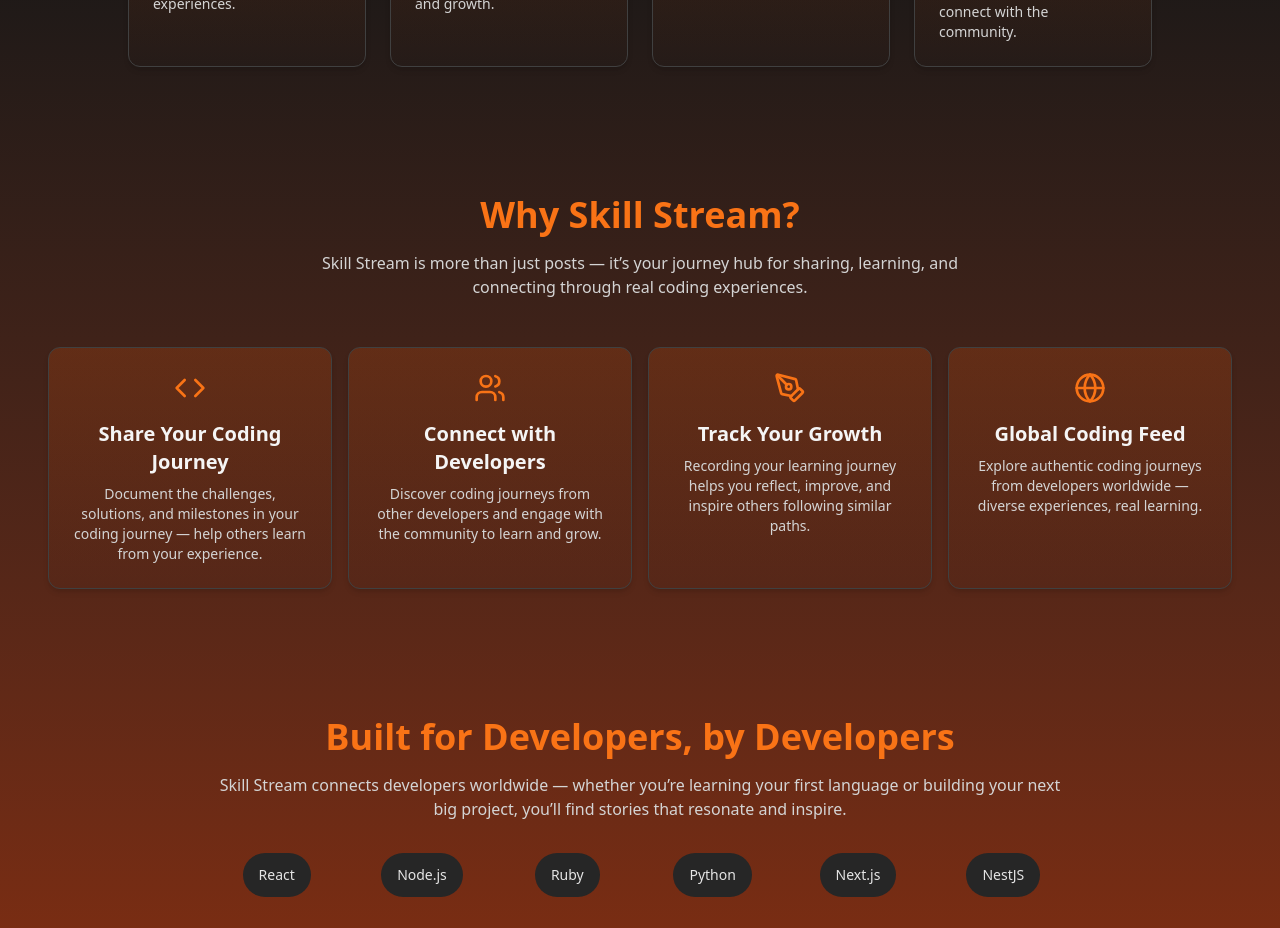
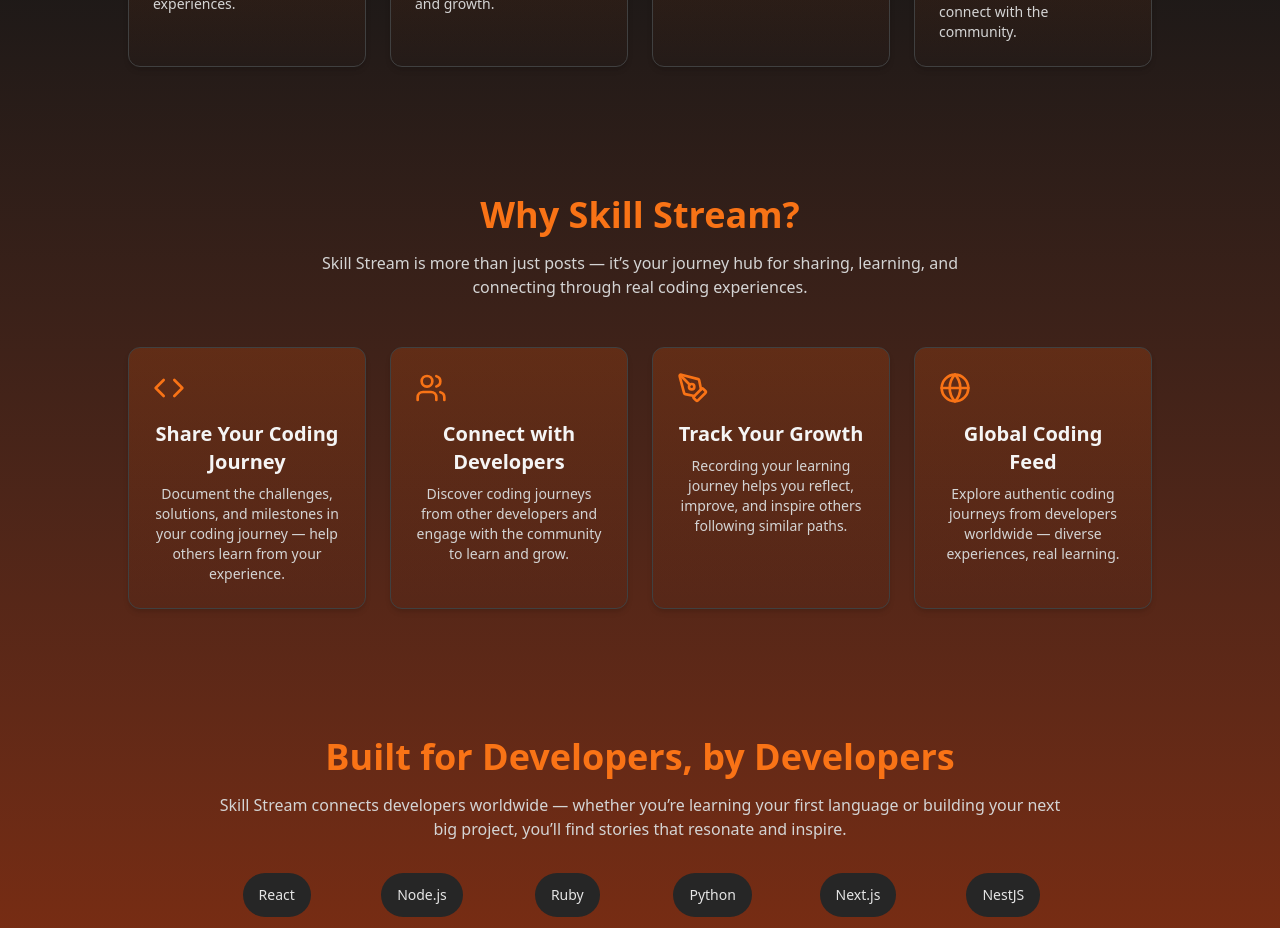
Before and after one commit to ShnAhmad/skill-stream, a React (Vite) app: page / in a window 1280 px wide. Shown: the part 1220-2148 px from the top of the page. Built offline with nearby package versions, Linux system fonts and the light colour scheme; no server answers; a web font is replaced by a local one.

Commit message:
Cards styling update

```diff
--- a/src/components/AboutSection.jsx
+++ b/src/components/AboutSection.jsx
@@ -1,6 +1,6 @@
 import React from "react";
 import { AboutSectionContent } from "../constants";
-import AboutCard from "./AboutCard";
+import Card from "./Card";
 
 const AboutSection = () => {
   return (
@@ -15,7 +15,7 @@ const AboutSection = () => {
       </div>
       <div className="grid grid-cols-1 md:grid-cols-2 lg:grid-cols-4 gap-6 max-w-5xl mx-auto">
         {AboutSectionContent.map((item, index) => (
-          <AboutCard
+          <Card
             key={index}
             icon={item.icon}
             title={item.title}
--- a/src/components/AboutCard.jsx
+++ b/src/components/Card.jsx
@@ -1,6 +1,6 @@
 import React from "react";
 
-const AboutCard = ({ icon, title, description }) => {
+const Card = ({ icon, title, description }) => {
   return (
     <div
       className="
@@ -30,4 +30,4 @@ const AboutCard = ({ icon, title, description }) => {
   );
 };
 
-export default AboutCard;
+export default Card;
--- a/src/components/FeaturesSection.jsx
+++ b/src/components/FeaturesSection.jsx
@@ -1,5 +1,6 @@
 import React from "react";
 import { Code, PenTool, Users, Globe } from "lucide-react";
+import Card from "./Card";
 
 const features = [
   {
@@ -30,7 +31,7 @@ const features = [
 
 export default function FeaturesSection() {
   return (
-    <section className="text-[var(--color-secondary-100)] px-4 md:px-6 py-12 md:py-16">
+    <section className="px-4 md:px-6 py-12 md:py-16 bg-bg text-text">
       <div className="container mx-auto px-6 text-center">
         <h2 className="text-3xl md:text-4xl font-bold mb-4 text-[var(--color-primary-500)]">
           Why Skill Stream?
@@ -40,30 +41,14 @@ export default function FeaturesSection() {
           sharing, learning, and connecting through real coding experiences.
         </p>
 
-        <div className="grid grid-cols-1 md:grid-cols-2 lg:grid-cols-4 gap-4">
+        <div className="grid grid-cols-1 md:grid-cols-2 lg:grid-cols-4 gap-6 max-w-5xl mx-auto">
           {features.map((item, idx) => (
-            <div
-              key={idx}
-              className="
-                relative
-                rounded-xl
-                border border-[var(--color-secondary-700)]
-                p-6
-                shadow-md
-                transition-all duration-300
-                text-[var(--color-secondary-100)]
-                hover:-translate-y-1 hover:shadow-xl
-                bg-gradient-to-b from-[var(--color-primary-600)]/20 hover:to-[var(--color-secondary-900)]
-            "
-            >
-              <div className="flex justify-center mb-4 text-[var(--color-primary-500)]">
-                {item.icon}
-              </div>
-              <h3 className="text-xl font-semibold mb-2">{item.title}</h3>
-              <p className="text-[var(--color-secondary-300)] text-sm">
-                {item.description}
-              </p>
-            </div>
+            <Card
+            key={idx}
+            icon={item.icon}
+            title={item.title}
+            description={item.description}
+          />
           ))}
         </div>
       </div>
```
